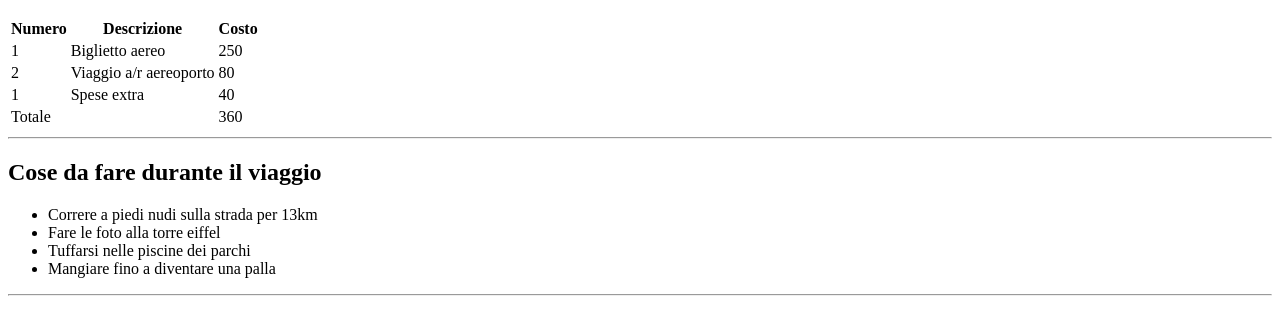
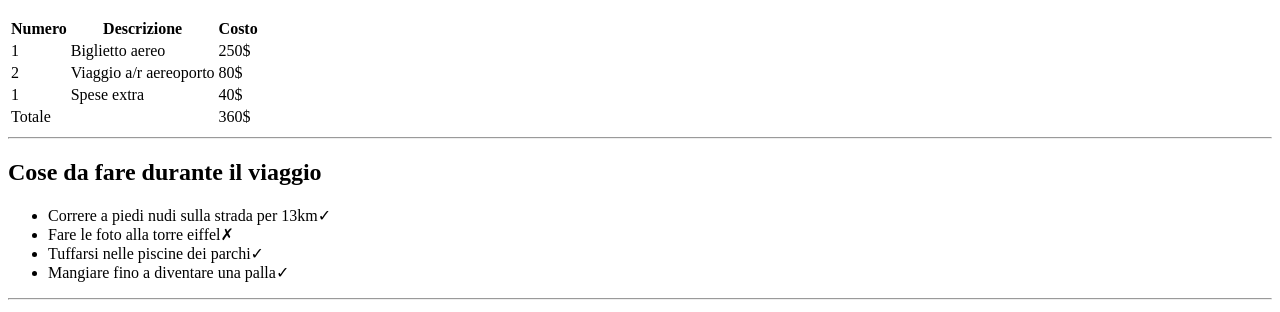
Before and after one commit to Alessandroang/Tester, a plain HTML site: page index.html in a window 1280 px wide. Shown: the part 744-1056 px from the top of the page. Drawn offline with Linux system fonts and the light colour scheme.

Commit message:
Add symbl

```diff
--- a/index.html
+++ b/index.html
@@ -28,23 +28,23 @@
                               <tr>
                                 <td>1</td>
                                 <td>Biglietto aereo</td>
-                                <td>250</td>
+                                <td>250&#36;</td>
                               </tr>
                               <tr>
                                 <td>2</td>
                                 <td>Viaggio a/r aereoporto</td>
-                                <td>80</td>
+                                <td>80&#36;</td>
                               </tr>
                               <tr>
                                 <td>1</td>
                                 <td>Spese extra</td>
-                                <td>40</td>
+                                <td>40&#36;</td>
                               </tr>
                         </tbody>
                           <tfoot>
                               <tr>
                                 <td colspan="2">Totale</td>
-                                <td>360</td>
+                                <td>360&#36;</td>
                               </tr>
                       </tfoot>
                 </table>
@@ -53,10 +53,10 @@
             <section>
                 <h2>Cose da fare durante il viaggio</h2>
                 <ul>
-                    <li>Correre a piedi nudi sulla strada per 13km</li>
-                    <li>Fare le foto alla torre eiffel</li>
-                    <li>Tuffarsi nelle piscine dei parchi</li>
-                    <li>Mangiare fino a diventare una palla</li>
+                    <li>Correre a piedi nudi sulla strada per 13km&#10003;</li>
+                    <li>Fare le foto alla torre eiffel&#10007;</li>
+                    <li>Tuffarsi nelle piscine dei parchi&#10003;</li>
+                    <li>Mangiare fino a diventare una palla&#10003;</li>
                 </ul>
             </section>
             <hr>
```
